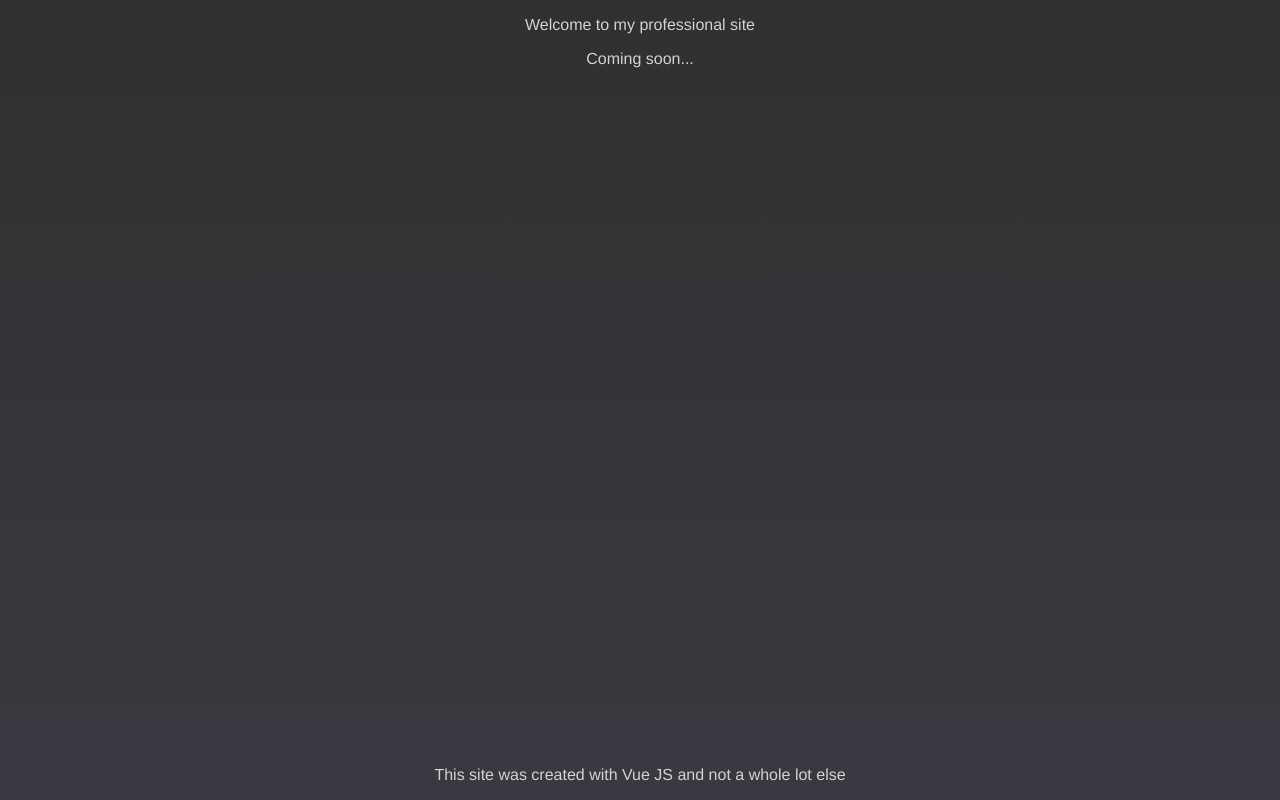
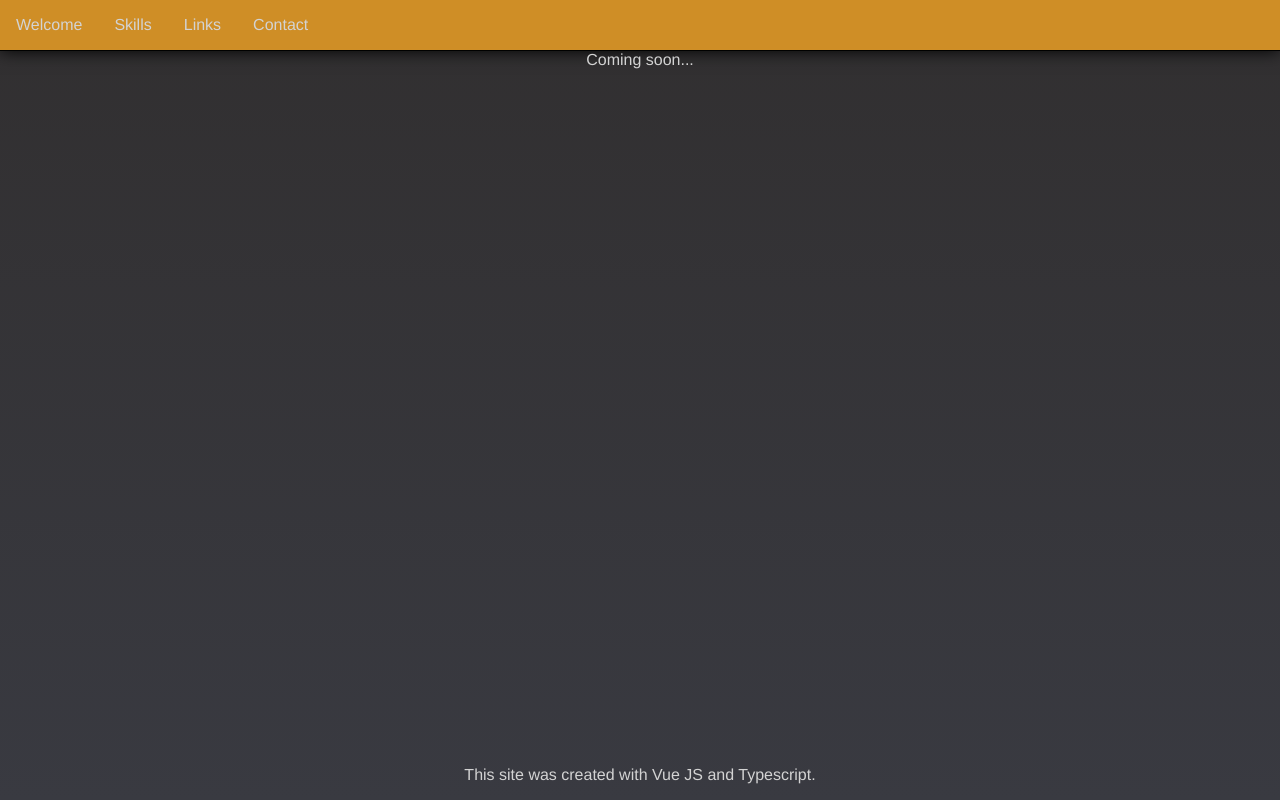
Before and after one commit to Kaan0200/Kaan0200.github.io, a Vue app in the folder _dev/: page / in a window 1280 px wide. Built offline with nearby package versions, Linux system fonts and the light colour scheme.

Commit message:
added top menu, styles, components.  Not publishing

```diff
--- a/_dev/src/components/Main.vue
+++ b/_dev/src/components/Main.vue
@@ -1,25 +1,23 @@
 <template>
     <div class="main-content">
-        <div class="header-area">
-            Welcome to my professional site
-        </div>
+        <TopMenu>
+        </TopMenu>
         <div>Coming soon...</div>
         <div class="footer-area">
-            This site was created with Vue JS and not a whole lot else
+            This site was created with Vue JS and Typescript.
         </div>
 
     </div>
 </template>
 <script lang="ts">
 import { Component, Vue } from "vue-property-decorator";
+import TopMenu from "./TopMenu.vue";
 
-@Component
+
+@Component({components: {TopMenu}})
 export default class Main extends Vue {}
 </script>
 <style>
-.header-area {
-    margin: 1em;
-}
 .footer-area {
     margin: 1em;
 }
--- /dev/null
+++ b/_dev/src/components/TopMenu.vue
@@ -0,0 +1,33 @@
+<template>
+    <div class="wrapper">
+        <div class="content">
+            <div>Welcome</div>
+             <Spacer/>
+            <div>Skills</div>
+            <Spacer/>
+            <div>Links</div>
+             <Spacer/>
+            <div>Contact</div>
+        </div>
+    </div>
+</template>
+<style>
+.wrapper {
+    padding: 1em;
+    border-bottom: 1px solid black;
+    box-shadow: 0 0 1em black;
+
+    background-color: #CF8E26;
+}
+.content {
+    display: flex;
+}
+</style>
+<script lang="ts">
+import { Component, Vue } from "vue-property-decorator";
+import Spacer from "./utilities/spacer.vue";
+
+@Component({components: {Spacer}})
+export default class TopMenu extends Vue {}
+
+</script>
--- /dev/null
+++ b/_dev/src/components/utilities/spacer.vue
@@ -0,0 +1,16 @@
+<template>
+    <div class="space"></div>
+</template>
+<style>
+.space {
+    width: 2em;
+}
+</style>
+<script lang="ts">
+import { Component, Vue } from "vue-property-decorator";
+
+@Component
+export default class Spacer extends Vue {
+
+}
+</script>
```
